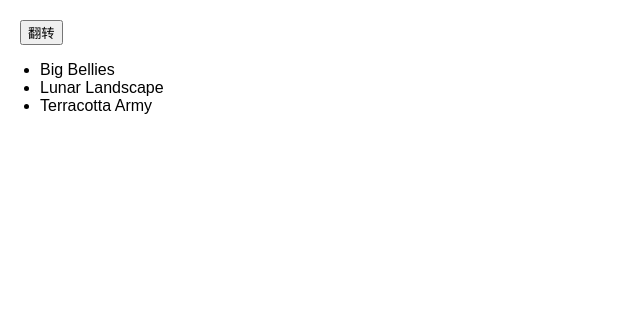
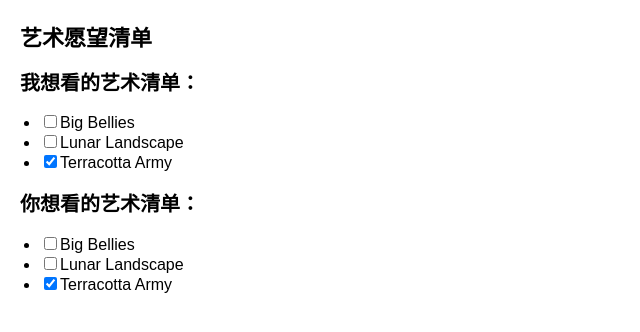
Before and after one commit to MufuDe/20240930-react-render-submit, a React (Create React App) app: page / in a window 1280 px wide. Shown: the top 332 px of the page, without its empty margins (0-640 px from the left). Built offline with nearby package versions, Linux system fonts and the light colour scheme.

Commit message:
1. 更新数组内部的对象；

```diff
--- a/src/App.js
+++ b/src/App.js
@@ -1,28 +1,58 @@
 import { useState } from "react";
 
+let nextId = 3;
 const initialList = [
-  { id: 0, title: "Big Bellies" },
-  { id: 1, title: "Lunar Landscape" },
-  { id: 2, title: "Terracotta Army" },
+  { id: 0, title: "Big Bellies", seen: false },
+  { id: 1, title: "Lunar Landscape", seen: false },
+  { id: 2, title: "Terracotta Army", seen: true },
 ];
 
-export default function List() {
-  const [list, setList] = useState(initialList);
+export default function BucketList() {
+  const [myList, setMyList] = useState(initialList);
+  const [yourList, setYourList] = useState(initialList);
 
-  function handleClick() {
-    const nextList = [...list];
-    nextList.reverse();
-    setList(nextList);
+  function handleToggleMyList(artworkId, nextSeen) {
+    const myNextList = [...myList];
+    const artwork = myNextList.find((a) => a.id === artworkId);
+    artwork.seen = nextSeen;
+    setMyList(myNextList);
+  }
+
+  function handleToggleYourList(artworkId, nextSeen) {
+    const yourNextList = [...yourList];
+    const artwork = yourNextList.find((a) => a.id === artworkId);
+    artwork.seen = nextSeen;
+    setYourList(yourNextList);
   }
 
   return (
     <>
-      <button onClick={handleClick}>翻转</button>
-      <ul>
-        {list.map((artwork) => (
-          <li key={artwork.id}>{artwork.title}</li>
-        ))}
-      </ul>
+      <h1>艺术愿望清单</h1>
+      <h2>我想看的艺术清单：</h2>
+      <ItemList artworks={myList} onToggle={handleToggleMyList} />
+      <h2>你想看的艺术清单：</h2>
+      <ItemList artworks={yourList} onToggle={handleToggleYourList} />
     </>
   );
 }
+
+function ItemList({ artworks, onToggle }) {
+  return (
+    <ul>
+      {artworks.map((artwork) => (
+        <li key={artwork.id}>
+          <label>
+            <input
+              type="checkbox"
+              checked={artwork.seen}
+              onChange={(e) => {
+                onToggle(artwork.id, e.target.checked);
+              }}
+            />
+            {artwork.title}
+          </label>
+        </li>
+      ))}
+    </ul>
+  );
+}
```
